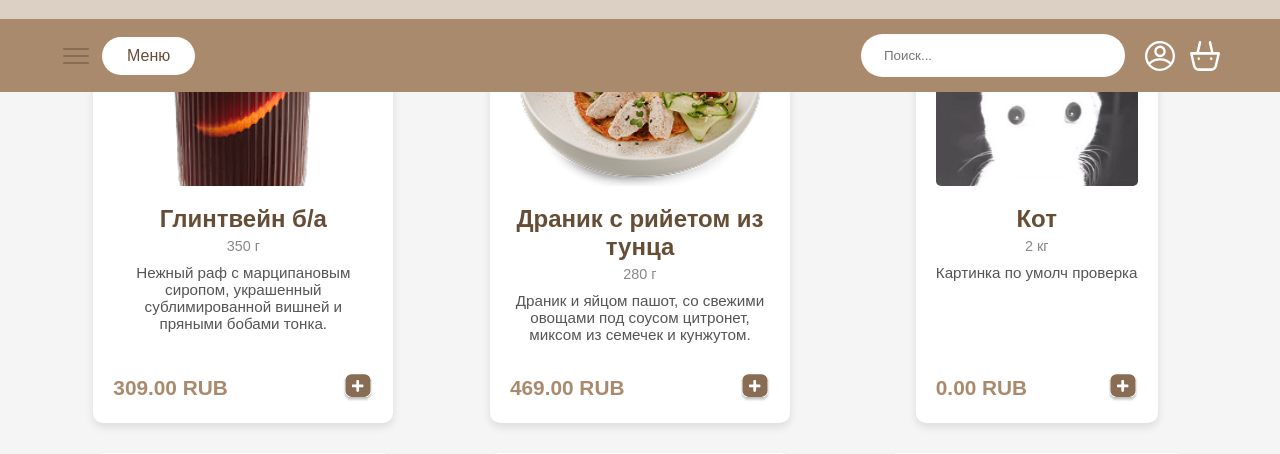
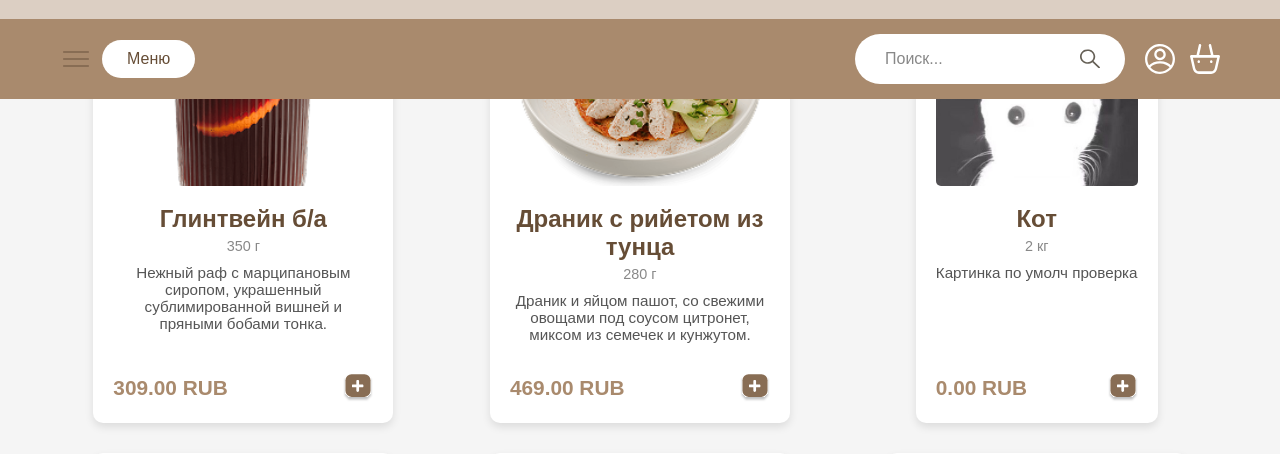
Before and after one commit to mmissffitt/CoffeeHouse, a Django app: page /catalog/ in a window 1280 px wide. Shown: the part 321-775 px from the top of the page. Run offline with Django 5.2, Linux system fonts and the light colour scheme; data comes from the database, SQL or seed files in the repository; both versions use the stored data as it was after the commit.

Commit message:
реализован поиск

```diff
--- a/CoffeeHouse/static/CoffeeHouse/css/style.css
+++ b/CoffeeHouse/static/CoffeeHouse/css/style.css
@@ -512,3 +512,61 @@ body {
     width: 24px;
     height: 24px;
 }
+
+/* СТИЛИ ДЛЯ ПОИСКА - ДОБАВЬТЕ ЭТИ СТИЛИ В КОНЕЦ ВАШЕГО CSS ФАЙЛА */
+
+.search-container form {
+    display: flex;
+    align-items: center;
+    width: 100%;
+}
+
+.search-container button {
+    background: none;
+    border: none;
+    padding: 0;
+    margin: 0;
+    cursor: pointer;
+    display: flex;
+    align-items: center;
+    justify-content: center;
+    width: 40px;
+    height: 40px;
+}
+
+.search-container button:focus {
+    outline: none;
+}
+
+.search-container button:hover {
+    opacity: 0.8;
+}
+
+.search-icon {
+    width: 20px;
+    height: 20px;
+    /* Меняем цвет иконки лупы */
+    filter: brightness(0) saturate(100%) invert(37%) sepia(13%) saturate(367%) hue-rotate(358deg) brightness(95%) contrast(86%);
+    /* Альтернативный способ для цвета: */
+    /* fill: #664d36; */
+}
+
+/* Дополнительные стили для поля поиска */
+.search-input {
+    border: none;
+    outline: none;
+    padding: 8px 15px;
+    border-radius: 25px;
+    width: 200px;
+    font-size: 1rem;
+    color: #664d36;
+}
+
+.search-input::placeholder {
+    color: #888;
+    opacity: 1;
+}
+
+.search-input:focus {
+    outline: none;
+}
--- a/CoffeeHouse/templates/base.html
+++ b/CoffeeHouse/templates/base.html
@@ -15,14 +15,23 @@
                 <h1 class="logo">COFFINITY</h1>
             </a>
         </div>
-        <nav class="header-nav">
+
+         <nav class="header-nav">
             <div class="nav-container">
                 <img src="{% static 'CoffeeHouse/images/menu.svg' %}" alt="Иконка меню" class="nav-icon">
                 <a href="{% url 'catalog' %}" class="menu-btn">Меню</a>
 
                 <div class="search-container">
-                    <input type="text" placeholder="Поиск..." class="search-input">
-                    <img src="{% static 'CoffeeHouse/images/lupa.svg' %}" alt="Лупа" class="search-icon">
+                    <form method="get" action="{% url 'catalog' %}" style="display: contents;">
+                        <!-- сохраняем параметр category, если он был -->
+                        {% if request.GET.category %}
+                            <input type="hidden" name="category" value="{{ request.GET.category }}">
+                        {% endif %}
+                        <input type="text" name="search" placeholder="Поиск..." class="search-input" value="{{ search_query|default:'' }}">
+                        <button type="submit">
+                            <img src="{% static 'CoffeeHouse/images/lupa.svg' %}" alt="Лупа" class="search-icon">
+                        </button>
+                    </form>
                 </div>
 
                 <div class="nav-icons">
--- a/CoffeeHouse/templates/catalog.html
+++ b/CoffeeHouse/templates/catalog.html
@@ -4,10 +4,11 @@
 {%block main%}
 <main class="catalog-main">
     <div class="filters-container">
-        <a href="{% url 'catalog' %}" class="filter-btn {% if not selected_category_id %}active{% endif %}">Все</a>
+        <!-- изменяем URL для фильтра "Все", чтобы сохранить поисковый запрос -->
+        <a href="{% url 'catalog' %}{% if search_query %}?search={{ search_query }}{% endif %}" class="filter-btn {% if not selected_category_id %}active{% endif %}">Все</a>
 
         {% for category in categories %}
-            <a href="{% url 'catalog' %}?category={{ category.id }}"
+            <a href="{% url 'catalog' %}?category={{ category.id }}{% if search_query %}&search={{ search_query }}{% endif %}"
                class="filter-btn {% if selected_category_id == category.id %}active{% endif %}">
                 {{ category.category_name }}
             </a>
@@ -36,7 +37,7 @@
             </div>
         </div>
         {% empty %}
-        <p class="no-products-message">Товары пока не добавлены.</p>
+        <p class="no-products-message">Товары по вашему запросу не найдены.</p>
         {% endfor %}
     </div>
 </main>
--- a/CoffeeHouse/views.py
+++ b/CoffeeHouse/views.py
@@ -24,10 +24,20 @@ def catalog(request):
             # если категория не найдена, ничего не фильтруем
             pass
 
+    # --- код для поиска аааа ---
+    # получаем параметр 'search' из GET запроса
+    search_query = request.GET.get('search')
+
+    # если параметр 'search' существует и не пустой
+    if search_query:
+        # фильтруем продукты по названию, игнорируя регистр
+        products = products.filter(name__icontains=search_query)
+
     return render(request, 'catalog.html', {
         'products': products,
         'categories': all_categories,
         'selected_category_id': int(selected_category_id) if selected_category_id else None,
+        'search_query': search_query,
     })
 
 def product_detail(request, pk):
```
Also changed, not shown: db.sqlite3.
